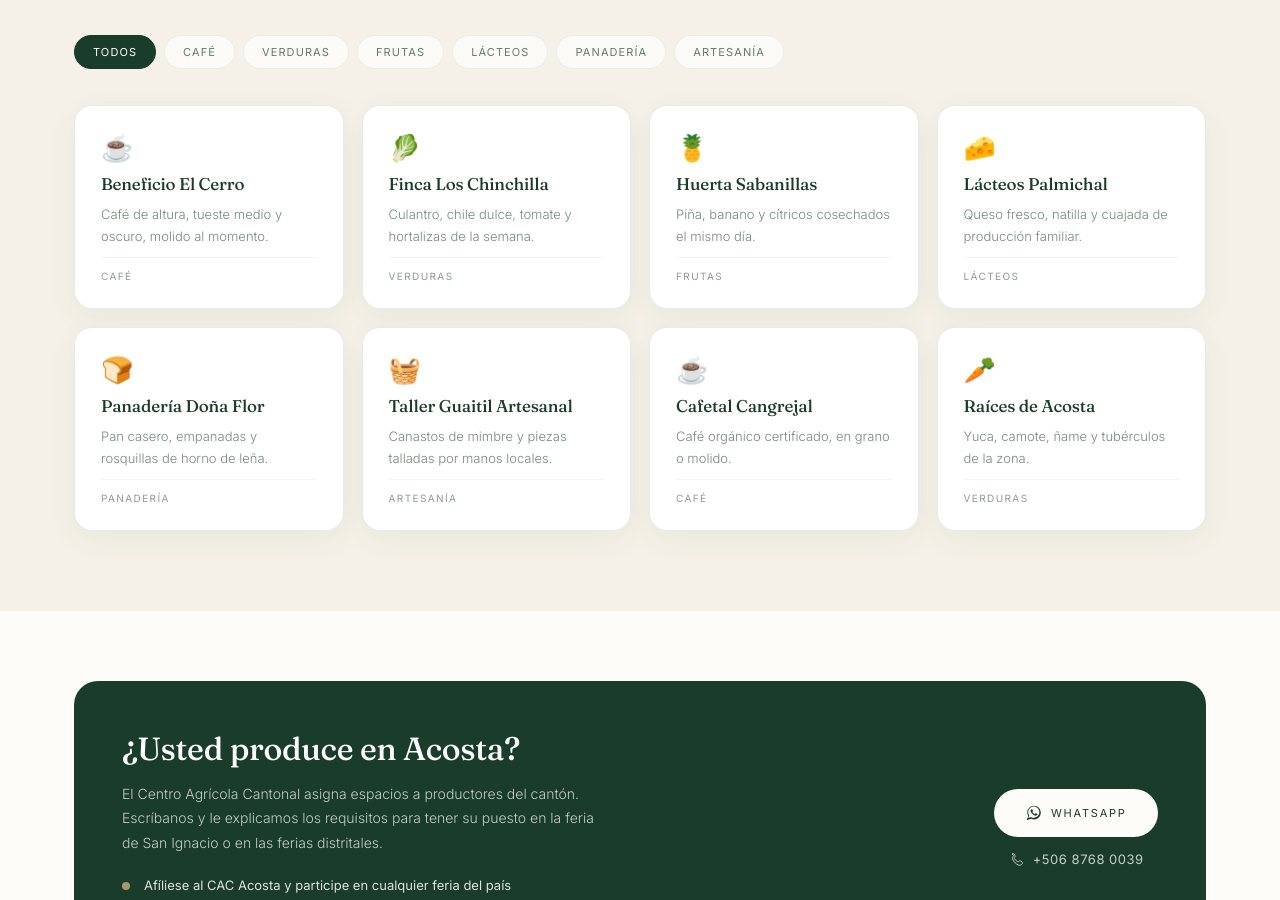
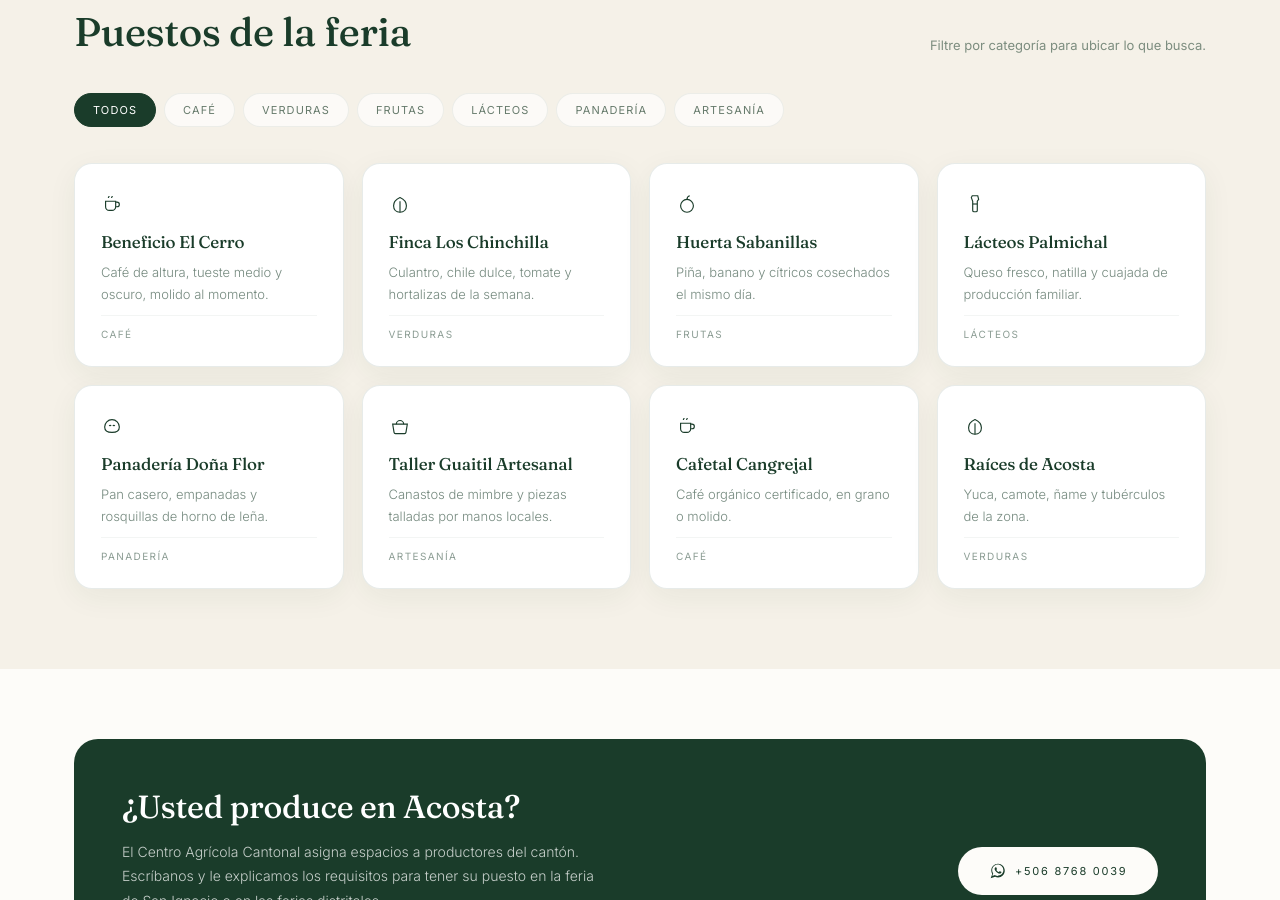
Before and after one commit to kacn1z-del/cac-acosta, a React (Vite) app: page / in a window 1280 px wide. Shown: the part 1900-2800 px from the top of the page. Built offline with nearby package versions, Linux system fonts and the light colour scheme.

Commit message:
Actualizar App.jsx

```diff
--- a/src/App.jsx
+++ b/src/App.jsx
@@ -72,14 +72,14 @@ const FERIAS = [
 const CATEGORIAS = ['Todos', 'Café', 'Verduras', 'Frutas', 'Lácteos', 'Panadería', 'Artesanía']
 
 const PUESTOS = [
-  { nombre: 'Beneficio El Cerro', categoria: 'Café', icono: '☕', desc: 'Café de altura, tueste medio y oscuro, molido al momento.' },
-  { nombre: 'Finca Los Chinchilla', categoria: 'Verduras', icono: '🥬', desc: 'Culantro, chile dulce, tomate y hortalizas de la semana.' },
-  { nombre: 'Huerta Sabanillas', categoria: 'Frutas', icono: '🍍', desc: 'Piña, banano y cítricos cosechados el mismo día.' },
-  { nombre: 'Lácteos Palmichal', categoria: 'Lácteos', icono: '🧀', desc: 'Queso fresco, natilla y cuajada de producción familiar.' },
-  { nombre: 'Panadería Doña Flor', categoria: 'Panadería', icono: '🍞', desc: 'Pan casero, empanadas y rosquillas de horno de leña.' },
-  { nombre: 'Taller Guaitil Artesanal', categoria: 'Artesanía', icono: '🧺', desc: 'Canastos de mimbre y piezas talladas por manos locales.' },
-  { nombre: 'Cafetal Cangrejal', categoria: 'Café', icono: '☕', desc: 'Café orgánico certificado, en grano o molido.' },
-  { nombre: 'Raíces de Acosta', categoria: 'Verduras', icono: '🥕', desc: 'Yuca, camote, ñame y tubérculos de la zona.' },
+  { nombre: 'Beneficio El Cerro', categoria: 'Café', desc: 'Café de altura, tueste medio y oscuro, molido al momento.' },
+  { nombre: 'Finca Los Chinchilla', categoria: 'Verduras', desc: 'Culantro, chile dulce, tomate y hortalizas de la semana.' },
+  { nombre: 'Huerta Sabanillas', categoria: 'Frutas', desc: 'Piña, banano y cítricos cosechados el mismo día.' },
+  { nombre: 'Lácteos Palmichal', categoria: 'Lácteos', desc: 'Queso fresco, natilla y cuajada de producción familiar.' },
+  { nombre: 'Panadería Doña Flor', categoria: 'Panadería', desc: 'Pan casero, empanadas y rosquillas de horno de leña.' },
+  { nombre: 'Taller Guaitil Artesanal', categoria: 'Artesanía', desc: 'Canastos de mimbre y piezas talladas por manos locales.' },
+  { nombre: 'Cafetal Cangrejal', categoria: 'Café', desc: 'Café orgánico certificado, en grano o molido.' },
+  { nombre: 'Raíces de Acosta', categoria: 'Verduras', desc: 'Yuca, camote, ñame y tubérculos de la zona.' },
 ]
 
 const PILARES = [
@@ -204,26 +204,26 @@ function Boton({ children, className = '', as = 'button', ...props }) {
   )
 }
 
-function LogoCAC({ tamano = 36 }) {
+function LogoCAC({ tamano = 40 }) {
   const [intento, setIntento] = useState(0)
 
   if (intento >= LOGO_CANDIDATOS.length) {
     return (
-      <div className="logo-respaldo" style={{ width: tamano, height: tamano }}>
-        CA
+      <div className="logo-marco" style={{ width: tamano, height: tamano }}>
+        <div className="logo-respaldo">CA</div>
       </div>
     )
   }
 
   return (
+    <div className="logo-marco" style={{ width: tamano, height: tamano }}>
       <img
         className="logo-img"
         src={LOGO_CANDIDATOS[intento]}
         alt="Logo del Centro Agrícola Cantonal de Acosta"
-      width={tamano}
-      height={tamano}
         onError={() => setIntento((i) => i + 1)}
       />
+    </div>
   )
 }
 
@@ -273,6 +273,64 @@ function IconTelefono({ tamano = 16 }) {
       <path d="M4.5 4.5c1-1 2.2-1 3 0l1.6 2.2c.5.7.4 1.6-.2 2.2l-1 1c-.3.3-.3.7-.1 1a13.4 13.4 0 0 0 5.3 5.3c.3.2.7.2 1-.1l1-1c.6-.6 1.5-.7 2.2-.2l2.2 1.6c1 .8 1 2 0 3l-.9.9c-.9.9-2.3 1.3-3.5 1-4.3-1.2-8.4-5.3-9.9-9.9-.4-1.3 0-2.6 1-3.6l.9-.9Z" />
     </svg>
   )
+}
+
+const ICONOS_CATEGORIA = {
+  Café: function IconCafe() {
+    return (
+      <svg width="22" height="22" viewBox="0 0 24 24" fill="none" stroke="currentColor" strokeWidth="1.25">
+        <path d="M5 9h11v6a4 4 0 0 1-4 4H9a4 4 0 0 1-4-4V9Z" />
+        <path d="M16 10h1.5a2.5 2.5 0 0 1 0 5H16" />
+        <path d="M8 5.5c0-1 .8-1.2.8-2.2M11.5 5.5c0-1 .8-1.2.8-2.2" />
+      </svg>
+    )
+  },
+  Verduras: function IconVerdura() {
+    return (
+      <svg width="22" height="22" viewBox="0 0 24 24" fill="none" stroke="currentColor" strokeWidth="1.25">
+        <path d="M12 21c-4.4 0-7-3-7-7 0-3.5 2.6-7 7-9 4.4 2 7 5.5 7 9 0 4-2.6 7-7 7Z" />
+        <path d="M12 21V9" />
+      </svg>
+    )
+  },
+  Frutas: function IconFruta() {
+    return (
+      <svg width="22" height="22" viewBox="0 0 24 24" fill="none" stroke="currentColor" strokeWidth="1.25">
+        <circle cx="12" cy="14" r="7" />
+        <path d="M12 7c0-2 1-3.5 3-4" />
+      </svg>
+    )
+  },
+  Lácteos: function IconLacteo() {
+    return (
+      <svg width="22" height="22" viewBox="0 0 24 24" fill="none" stroke="currentColor" strokeWidth="1.25">
+        <path d="M9 3h6l1 4-1.5 2v10a1.5 1.5 0 0 1-1.5 1.5h-2A1.5 1.5 0 0 1 9.5 19V9L8 5l1-2Z" />
+        <path d="M9.5 12h5" />
+      </svg>
+    )
+  },
+  Panadería: function IconPan() {
+    return (
+      <svg width="22" height="22" viewBox="0 0 24 24" fill="none" stroke="currentColor" strokeWidth="1.25">
+        <path d="M4 13c0-4 3.5-8 8-8s8 4 8 8-3 6-8 6-8-2-8-6Z" />
+        <path d="M9 12c.5-1 1.5-1 2 0M13 12c.5-1 1.5-1 2 0" />
+      </svg>
+    )
+  },
+  Artesanía: function IconArtesania() {
+    return (
+      <svg width="22" height="22" viewBox="0 0 24 24" fill="none" stroke="currentColor" strokeWidth="1.25">
+        <path d="M4 10h16l-1.5 9a1.5 1.5 0 0 1-1.5 1.3H7a1.5 1.5 0 0 1-1.5-1.3L4 10Z" />
+        <path d="M8 10a4 4 0 0 1 8 0" />
+      </svg>
+    )
+  },
+}
+
+function IconCategoria({ categoria }) {
+  const Icono = ICONOS_CATEGORIA[categoria]
+  if (!Icono) return null
+  return <Icono />
 }
 
 const ICONOS_PILAR = [IconBrote, IconHoja, IconCorazon]
@@ -327,7 +385,7 @@ function Header({ activo, irA }) {
             target="_blank"
             rel="noreferrer"
           >
-            <IconWhatsApp /> WhatsApp
+            <IconWhatsApp /> {CONTACTO.telefonoDisplay}
           </Boton>
           <button
             className="header__hamburguesa"
@@ -356,7 +414,7 @@ function Header({ activo, irA }) {
             target="_blank"
             rel="noreferrer"
           >
-            <IconWhatsApp /> WhatsApp
+            <IconWhatsApp /> {CONTACTO.telefonoDisplay}
           </Boton>
           <a className="header__menu-movil-llamar" href={`tel:${CONTACTO.telefonoTel}`}>
             <IconTelefono /> {CONTACTO.telefonoDisplay}
@@ -400,6 +458,13 @@ function Hero({ irA }) {
       <div className="envoltura hero__grid">
         <div className="hero__col-texto">
           <Reveal>
+            <div className="hero__logo-fila">
+              <LogoCAC tamano={58} />
+              <span className="hero__logo-linea" />
+            </div>
+          </Reveal>
+
+          <Reveal delay={60}>
             <span className="etiqueta-pill">
               <span className="punto-pulso" />
               Feria semanal en San Ignacio y 4 distritos
@@ -482,7 +547,7 @@ function Nosotros() {
               const Icono = ICONOS_PILAR[i]
               return (
                 <Reveal key={p.num} delay={i * 100}>
-                  <div className="tarjeta-pilar">
+                  <div className="tarjeta-pilar" data-num={p.num}>
                     <div className="tarjeta-pilar__cabecera">
                       <span className="tarjeta-pilar__num">{p.num}</span>
                       <span className="tarjeta-pilar__icono">
@@ -615,8 +680,10 @@ function Puestos() {
         <div className="rejilla-puestos">
           {visibles.map((p, i) => (
             <Reveal key={p.nombre} delay={(i % 4) * 70}>
-              <article className="tarjeta-puesto">
-                <span className="tarjeta-puesto__icono">{p.icono}</span>
+              <article className="tarjeta-puesto" data-num={String(i + 1).padStart(2, '0')}>
+                <span className="tarjeta-puesto__icono">
+                  <IconCategoria categoria={p.categoria} />
+                </span>
                 <h3 className="tarjeta-puesto__nombre">{p.nombre}</h3>
                 <p className="tarjeta-puesto__desc">{p.desc}</p>
                 <span className="tarjeta-puesto__categoria">{p.categoria}</span>
@@ -665,7 +732,7 @@ function Contacto() {
                 target="_blank"
                 rel="noreferrer"
               >
-                <IconWhatsApp /> WhatsApp
+                <IconWhatsApp /> {CONTACTO.telefonoDisplay}
               </Boton>
               <a className="cta-caja__llamar" href={`tel:${CONTACTO.telefonoTel}`}>
                 <IconTelefono />
```
Lines whose indentation alone changed are shown as unchanged.
